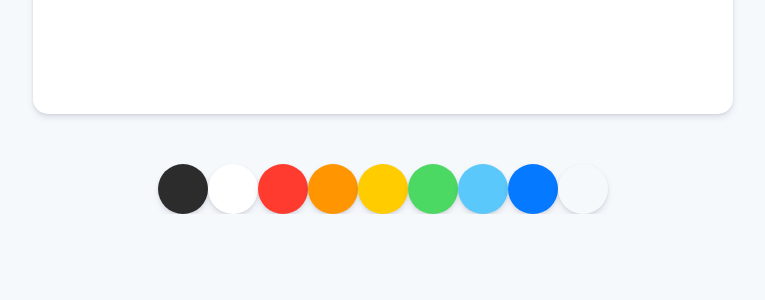
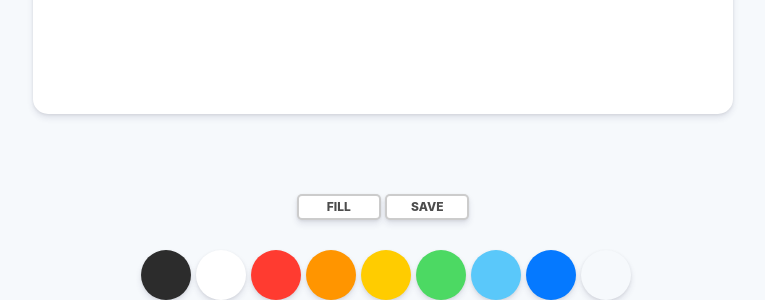
Before and after one commit to mcoding777/paintJS, a plain HTML site: page index.html in a window 1280 px wide. Shown: the part 586-886 px from the top of the page, without its empty margins (257-1022 px from the left). Before the commit the page ends 800 px from the top, so only its background shows below. Drawn offline with Linux system fonts and the light colour scheme.

Commit message:
fill, save 버튼 완성

```diff
--- a/index.html
+++ b/index.html
@@ -10,6 +10,10 @@
 <body>
     <canvas id="jsCanvas" class="canvas"></canvas>
     <div class="controls">
+        <div class="controls__btns">
+            <button id="jsMode">Fill</button>
+            <button id="jsSave">Save</button>
+        </div>
         <div class="controls__colors" id="jsColors">
             <div class="controls__color" style="background-color:#2c2c2c"></div>
             <div class="controls__color" style="background-color:white"></div>
--- a/styles.css
+++ b/styles.css
@@ -17,7 +17,34 @@ body {
 }
 
 .controls {
-    margin-top: 50px;
+    margin-top: 80px;
+    display: flex;
+    flex-direction: column;
+    align-items: center;
+}
+
+.controls .controls__btns {
+    margin-bottom: 30px;
+}
+
+.controls__btns button {
+    all: unset;
+    background-color: white;
+    cursor: pointer;
+    padding: 5px 0px;
+    width: 80px;
+    text-align: center;
+    text-transform: uppercase;
+    color: rgba(0, 0, 0, 0.7);
+    font-weight: 800;
+    font-size: 12px;
+    border-radius: 5px;
+    border: 2px solid rgba(0, 0, 0, 0.2);
+    box-shadow: 0 4px 6px rgba(50, 50, 93, 0.11), 0 1px 3px rgba(0, 0, 0, 0.08);
+}
+
+.controls__btns button:active {
+    transform: scale(0.98);
 }
 
 .controls .controls__colors {
@@ -30,4 +57,5 @@ body {
     box-shadow: 0 4px 6px rgba(50, 50, 93, 0.11), 0 1px 3px rgba(0, 0, 0, 0.08);
     border-radius: 25px;
     cursor: pointer;
+    margin-left: 5px;
 }
```
